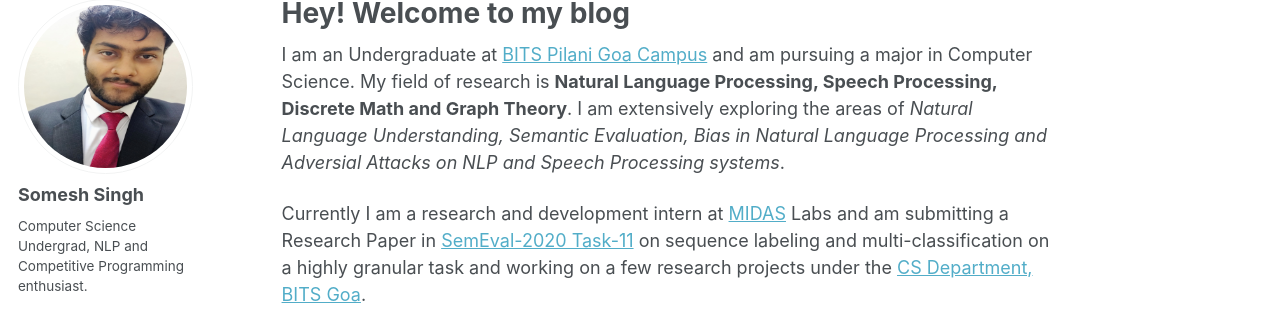
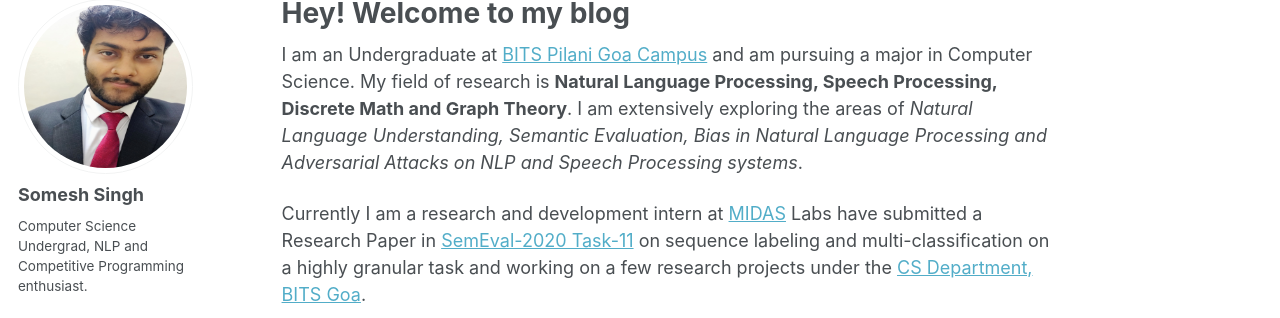
Before and after one commit to someshsingh22/someshsingh22.github.io, a Jekyll site: the page built from _pages/about.md, in a window 1280 px wide. Shown: the part 119-437 px from the top of the page. Built offline with Jekyll 4.4.1, drawn with Linux system fonts in a browser that asks for light colours.

Commit message:
SemEval Update

```diff
--- a/_pages/about.md
+++ b/_pages/about.md
@@ -8,9 +8,9 @@
   - /about.html
 ---
 
-I am an Undergraduate at [BITS Pilani Goa Campus](https://www.bits-pilani.ac.in/Goa/index.aspx) and am pursuing a major in Computer Science. My field of research is **Natural Language Processing, Speech Processing, Discrete Math and Graph Theory**. I am extensively exploring the areas of *Natural Language Understanding, Semantic Evaluation, Bias in Natural Language Processing and Adversial Attacks on NLP and Speech Processing systems*.
+I am an Undergraduate at [BITS Pilani Goa Campus](https://www.bits-pilani.ac.in/Goa/index.aspx) and am pursuing a major in Computer Science. My field of research is **Natural Language Processing, Speech Processing, Discrete Math and Graph Theory**. I am extensively exploring the areas of *Natural Language Understanding, Semantic Evaluation, Bias in Natural Language Processing and Adversarial Attacks on NLP and Speech Processing systems*.
 
-Currently I am a research and development intern at [MIDAS](http://midas.iiitd.edu.in/) Labs and am submitting a Research Paper in [SemEval-2020 Task-11](https://propaganda.qcri.org/semeval2020-task11/) on sequence labeling and multi-classification on a highly granular task and working on a few research projects under the [CS Department, BITS Goa](https://www.bits-pilani.ac.in/goa/ComputerScienceInformationsSystems/ComputerScienceandInformationSystems).
+Currently I am a research and development intern at [MIDAS](http://midas.iiitd.edu.in/) Labs have submitted a Research Paper in [SemEval-2020 Task-11](https://propaganda.qcri.org/semeval2020-task11/) on sequence labeling and multi-classification on a highly granular task and working on a few research projects under the [CS Department, BITS Goa](https://www.bits-pilani.ac.in/goa/ComputerScienceInformationsSystems/ComputerScienceandInformationSystems).
 
 
 I am also a competitive programming enthusiast and am a Purple coder on [Codechef](https://www.codechef.com/users/someshsingh22) and Specialist on [Codeforces](https://codeforces.com/profile/someshsingh22).
```
Also changed, not shown: 1 other file.
